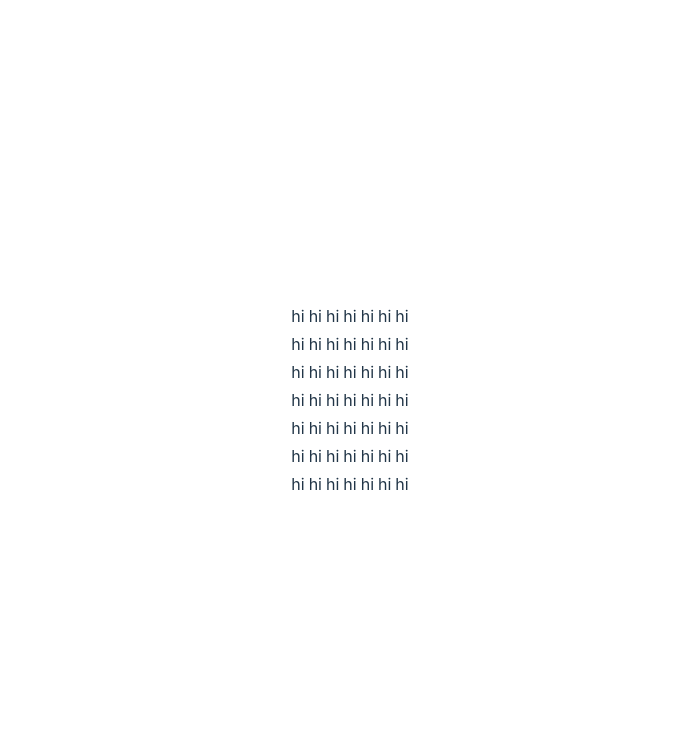
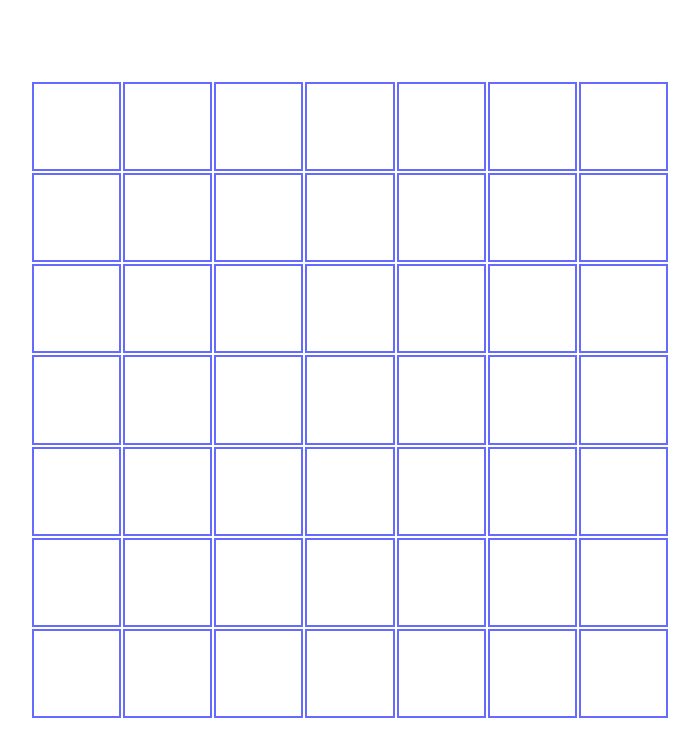
Before and after one commit to MarianneH/battleship-react-ts, a React (Vite) app: page / in a window 1280 px wide. Shown: the top 756 px of the page, without its empty margins (290-989 px from the left). Built offline with nearby package versions, Linux system fonts and the light colour scheme.

Commit message:
add sink ship & hit message placeholder

```diff
--- a/index.html
+++ b/index.html
@@ -2,7 +2,6 @@
 <html lang="en">
   <head>
     <meta charset="UTF-8" />
-    <link rel="icon" type="image/svg+xml" href="/vite.svg" />
     <meta name="viewport" content="width=device-width, initial-scale=1.0" />
     <title>Vite + React + TS</title>
   </head>
--- a/src/App.tsx
+++ b/src/App.tsx
@@ -4,9 +4,13 @@ import "./App.css";
 import Battlefield from "./components/battlefield";
 
 function App() {
+  const [showSinkMessage, setShowSinkMessage] = useState(false);
+  const [showHitMessage, setShowHitMessage] = useState(false);
   return (
     <div className="App">
       <Battlefield />
+      {showSinkMessage && <div className="message sink">You sank my ship!</div>}
+      {showHitMessage && <div className="message hit">HIT!</div>}
     </div>
   );
 }
--- a/src/components/Battlefield.tsx
+++ b/src/components/Battlefield.tsx
@@ -4,9 +4,15 @@ function Battlefield() {
     <table>
       <tbody>
         {[...Array(fieldSize)].map((e, i) => (
-          <tr>
+          <tr key={i}>
             {[...Array(fieldSize)].map((e, j) => (
-              <td id={`${i}${j}`}>hi</td>
+              <td
+                key={j}
+                id={`${i}${j}`}
+                onClick={(e: React.MouseEvent) =>
+                  console.log(e.currentTarget.id)
+                }
+              ></td>
             ))}
           </tr>
         ))}
--- a/src/index.css
+++ b/src/index.css
@@ -13,7 +13,23 @@
   -moz-osx-font-smoothing: grayscale;
   -webkit-text-size-adjust: 100%;
 }
+table {
+  width: 50vw;
+  aspect-ratio: 1/1;
+}
 
+table td {
+  border-color: #646cff;
+  border: #646cff solid 2px;
+  cursor: pointer;
+}
+.message {
+  font-size: 2rem;
+  width: 10rem;
+  position: absolute;
+  top: 40vh;
+  left: calc(50vw - 5rem);
+}
 a {
   font-weight: 500;
   color: #646cff;
@@ -26,7 +42,8 @@ a:hover {
 body {
   margin: 0;
   display: flex;
-  place-items: center;
+  align-items: center;
+  justify-content: center;
   min-width: 320px;
   min-height: 100vh;
 }
```
